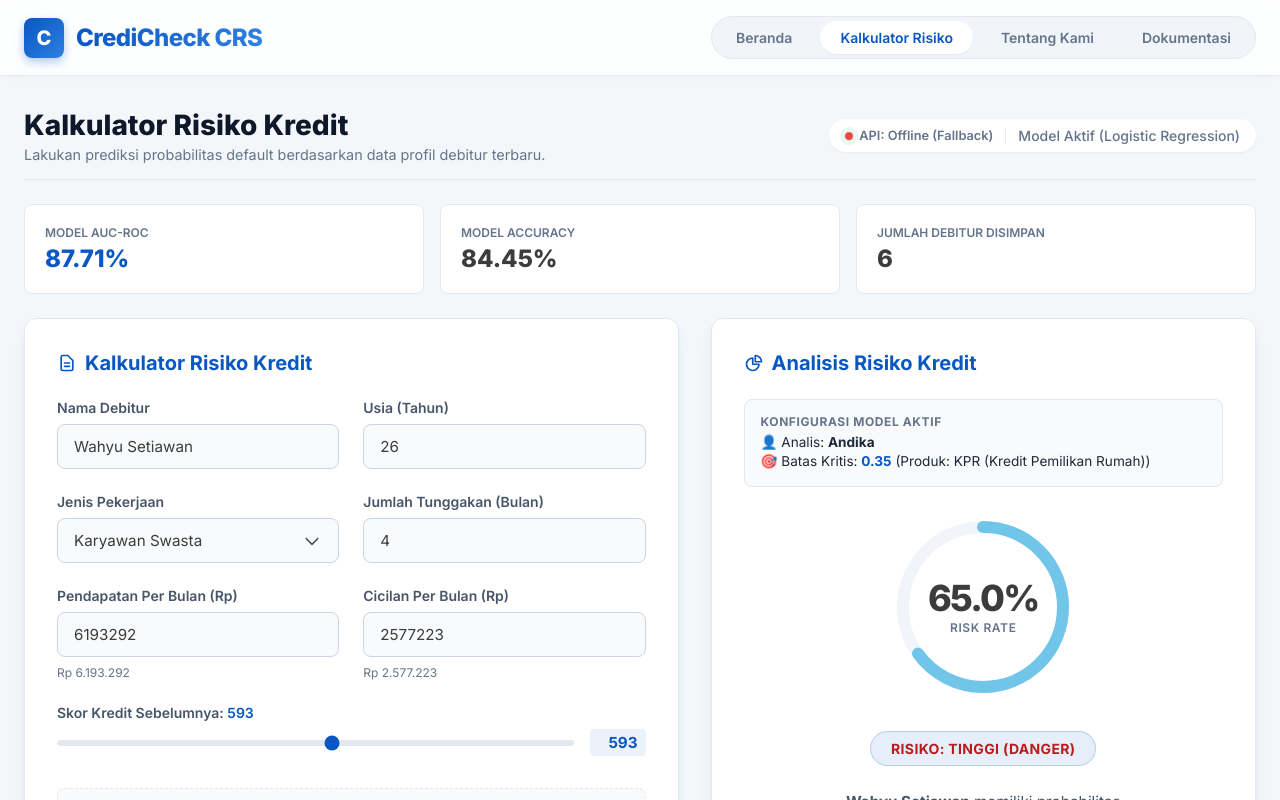
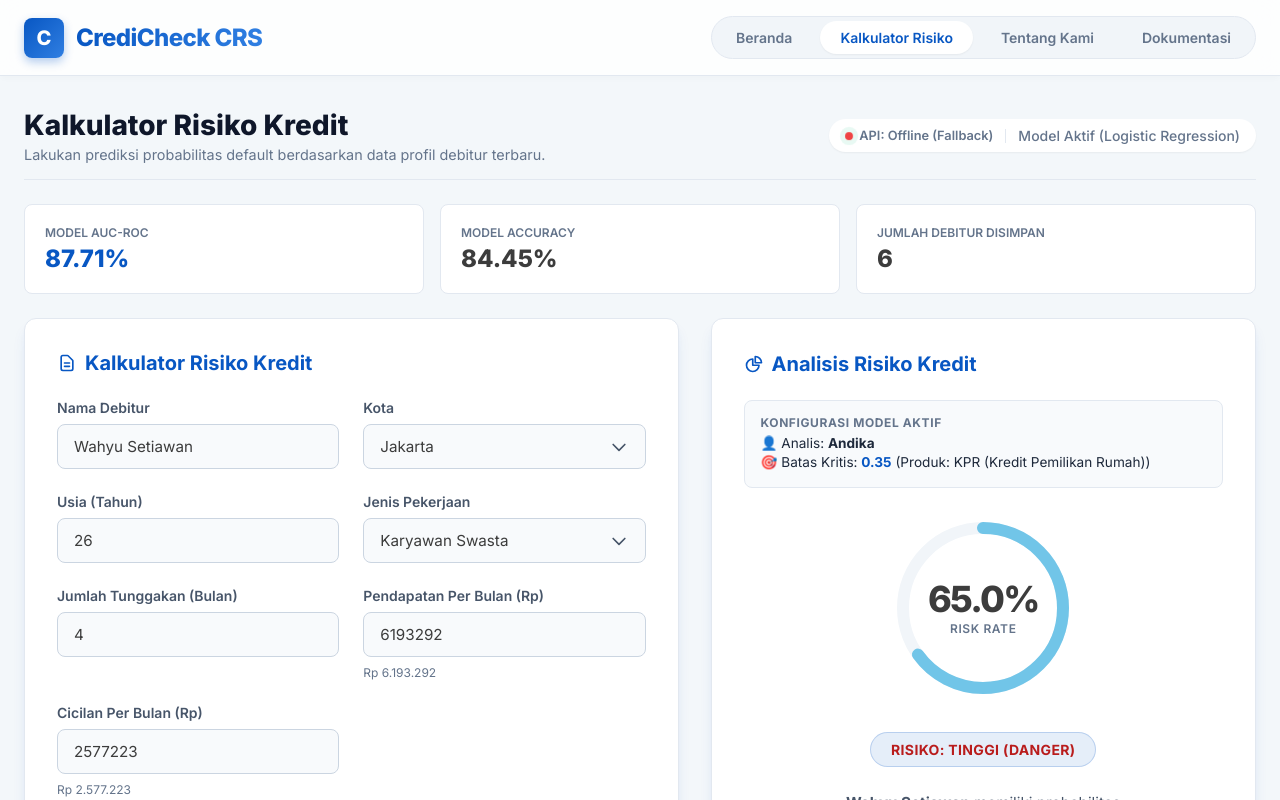
Before and after one commit to andikadibyaa/crs-frontend, a Next.js app: page / in a window 1280 px wide. Both pictures are taken after a click on the button "Kalkulator Risiko". Shown: the top 800 px of the page. Built offline with nearby package versions, Linux system fonts and the light colour scheme; no server answers.

Commit message:
Add Kota input selector to form and database table

```diff
--- a/src/app/page.js
+++ b/src/app/page.js
@@ -207,6 +207,7 @@ export default function Home() {
   const [nama, setNama] = useState("Wahyu Setiawan");
   const [usia, setUsia] = useState(26);
   const [pekerjaan, setPekerjaan] = useState("Karyawan Swasta");
+  const [kota, setKota] = useState("Jakarta");
   const [pendapatan, setPendapatan] = useState(6193292);
   const [cicilan, setCicilan] = useState(2577223);
   const [tunggakan, setTunggakan] = useState(4);
@@ -220,12 +221,12 @@ export default function Home() {
 
   // Sample data (Mock Database) for "tidak sepi" UI
   const mockClients = [
-    { nama: "Wahyu Setiawan", pekerjaan: "Karyawan Swasta", pendapatan: 6193292, cicilan: 2577223, rasio: 0.416, tunggakan: 4, skor: 593, usia: 26, is_default: 0 },
-    { nama: "Joko Tanjung", pekerjaan: "Pengusaha", pendapatan: 20491471, cicilan: 1208811, rasio: 0.059, tunggakan: 0, skor: 727, usia: 31, is_default: 0 },
-    { nama: "Nanda Santoso", pekerjaan: "PNS", pendapatan: 4805010, cicilan: 964941, rasio: 0.201, tunggakan: 3, skor: 652, usia: 47, is_default: 0 },
-    { nama: "Lina Suharto", pekerjaan: "Wiraswasta", pendapatan: 3631928, cicilan: 837947, rasio: 0.231, tunggakan: 1, skor: 817, usia: 44, is_default: 1 },
-    { nama: "Muhamad Purnama", pekerjaan: "Pengusaha", pendapatan: 18238483, cicilan: 3584894, rasio: 0.197, tunggakan: 0, skor: 742, usia: 40, is_default: 0 },
-    { nama: "Irfan Lestari", pekerjaan: "Tidak Bekerja", pendapatan: 1500000, cicilan: 1664100, rasio: 1.109, tunggakan: 0, skor: 690, usia: 50, is_default: 1 }
+    { nama: "Wahyu Setiawan", pekerjaan: "Karyawan Swasta", pendapatan: 6193292, cicilan: 2577223, rasio: 0.416, tunggakan: 4, skor: 593, usia: 26, kota: "Jakarta", is_default: 0 },
+    { nama: "Joko Tanjung", pekerjaan: "Pengusaha", pendapatan: 20491471, cicilan: 1208811, rasio: 0.059, tunggakan: 0, skor: 727, usia: 31, kota: "Surabaya", is_default: 0 },
+    { nama: "Nanda Santoso", pekerjaan: "PNS", pendapatan: 4805010, cicilan: 964941, rasio: 0.201, tunggakan: 3, skor: 652, usia: 47, kota: "Bandung", is_default: 0 },
+    { nama: "Lina Suharto", pekerjaan: "Wiraswasta", pendapatan: 3631928, cicilan: 837947, rasio: 0.231, tunggakan: 1, skor: 817, usia: 44, kota: "Semarang", is_default: 1 },
+    { nama: "Muhamad Purnama", pekerjaan: "Pengusaha", pendapatan: 18238483, cicilan: 3584894, rasio: 0.197, tunggakan: 0, skor: 742, usia: 40, kota: "Medan", is_default: 0 },
+    { nama: "Irfan Lestari", pekerjaan: "Tidak Bekerja", pendapatan: 1500000, cicilan: 1664100, rasio: 1.109, tunggakan: 0, skor: 690, usia: 50, kota: "Palembang", is_default: 1 }
   ];
 
   // Dynamic Clients state with localStorage support
@@ -344,6 +345,7 @@ export default function Home() {
     const newClient = {
       nama: nama || "Tanpa Nama",
       pekerjaan,
+      kota,
       pendapatan,
       cicilan,
       rasio,
@@ -377,6 +379,7 @@ export default function Home() {
     setNama(client.nama);
     setUsia(client.usia);
     setPekerjaan(client.pekerjaan);
+    setKota(client.kota || "Jakarta");
     setPendapatan(client.pendapatan);
     setCicilan(client.cicilan);
     setTunggakan(client.tunggakan);
@@ -731,6 +734,32 @@ export default function Home() {
                   </div>
 
                   <div className="form-group">
+                    <label className="form-label" htmlFor="kota">Kota</label>
+                    <select
+                      id="kota"
+                      className="form-input"
+                      value={kota}
+                      onChange={(e) => setKota(e.target.value)}
+                    >
+                      <option value="Bandung">Bandung</option>
+                      <option value="Batam">Batam</option>
+                      <option value="Bekasi">Bekasi</option>
+                      <option value="Bogor">Bogor</option>
+                      <option value="Denpasar">Denpasar</option>
+                      <option value="Depok">Depok</option>
+                      <option value="Jakarta">Jakarta</option>
+                      <option value="Makassar">Makassar</option>
+                      <option value="Malang">Malang</option>
+                      <option value="Medan">Medan</option>
+                      <option value="Palembang">Palembang</option>
+                      <option value="Semarang">Semarang</option>
+                      <option value="Surabaya">Surabaya</option>
+                      <option value="Tangerang">Tangerang</option>
+                      <option value="Yogyakarta">Yogyakarta</option>
+                    </select>
+                  </div>
+
+                  <div className="form-group">
                     <label className="form-label" htmlFor="usia">Usia (Tahun)</label>
                     <input
                       id="usia"
@@ -896,6 +925,7 @@ export default function Home() {
                   <thead>
                     <tr>
                       <th>Nama Debitur</th>
+                      <th>Kota</th>
                       <th>Usia</th>
                       <th>Jenis Pekerjaan</th>
                       <th>Pendapatan</th>
@@ -909,7 +939,7 @@ export default function Home() {
                   <tbody>
                     {clients.length === 0 ? (
                       <tr>
-                        <td colSpan="9" style={{textAlign: 'center', color: '#94A3B8', padding: '2rem'}}>
+                        <td colSpan="10" style={{textAlign: 'center', color: '#94A3B8', padding: '2rem'}}>
                           Belum ada debitur yang disimpan. Masukkan data di atas lalu klik &quot;Simpan Hasil ke Database&quot;.
                         </td>
                       </tr>
@@ -922,6 +952,7 @@ export default function Home() {
                           >
                             {client.nama}
                           </td>
+                          <td onClick={() => loadClient(client)}>{client.kota || "Jakarta"}</td>
                           <td onClick={() => loadClient(client)}>{client.usia} Th</td>
                           <td onClick={() => loadClient(client)}>{client.pekerjaan}</td>
                           <td onClick={() => loadClient(client)}>{formatRupiah(client.pendapatan)}</td>
```
